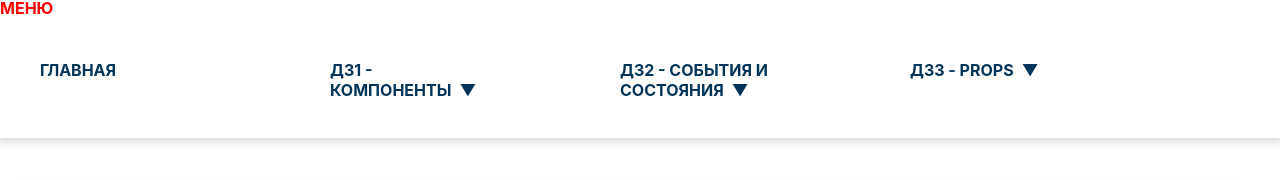
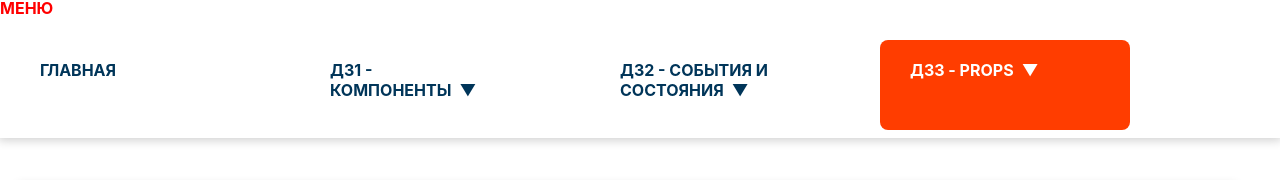
Before and after one commit to mea2k/react_project, a React (Create React App) app: page /listing in a window 1280 px wide. Shown: the top 180 px of the page. Built offline with nearby package versions, Linux system fonts and the light colour scheme; a web font is replaced by a local one.

Commit message:
Исправлен баг меню (при обновлении страницы пропадало выделение пункта меню верхнего уровня)

```diff
--- a/src/layouts/header/MainMenu.js
+++ b/src/layouts/header/MainMenu.js
@@ -9,7 +9,7 @@ import { Menus } from "./const";
 
 const MainMenu = ({ menu }) => {
 
-    const [location, setLocation] = useState('');
+    const [location, setLocation] = useState(window.location.href.split('/').pop());
 
     return (
         <div>
```
